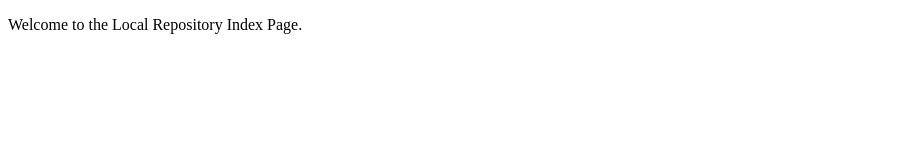
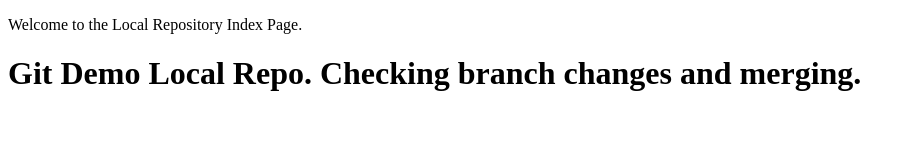
Before and after one commit to Farnaz-01/Practice001_Local, a plain HTML site: page index.html in a window 1280 px wide. Shown: the whole page, without its empty margins (0-914 px from the left). Drawn offline with Linux system fonts and the light colour scheme.

Commit message:
Add new feature for midification and merging in gitHub

```diff
--- a/index.html
+++ b/index.html
@@ -8,6 +8,7 @@
 <body>
     <div>
         <p>Welcome to the Local Repository Index Page.</p>
+        <h1>Git Demo Local Repo. Checking branch changes and merging.</h1>
     </div>
 </body>
 </html>
```
